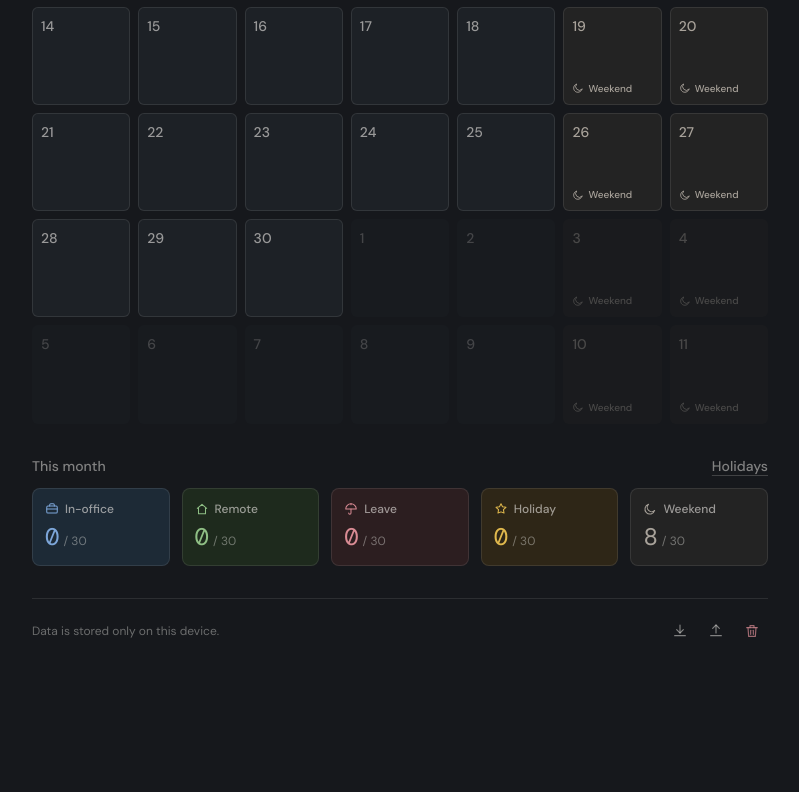
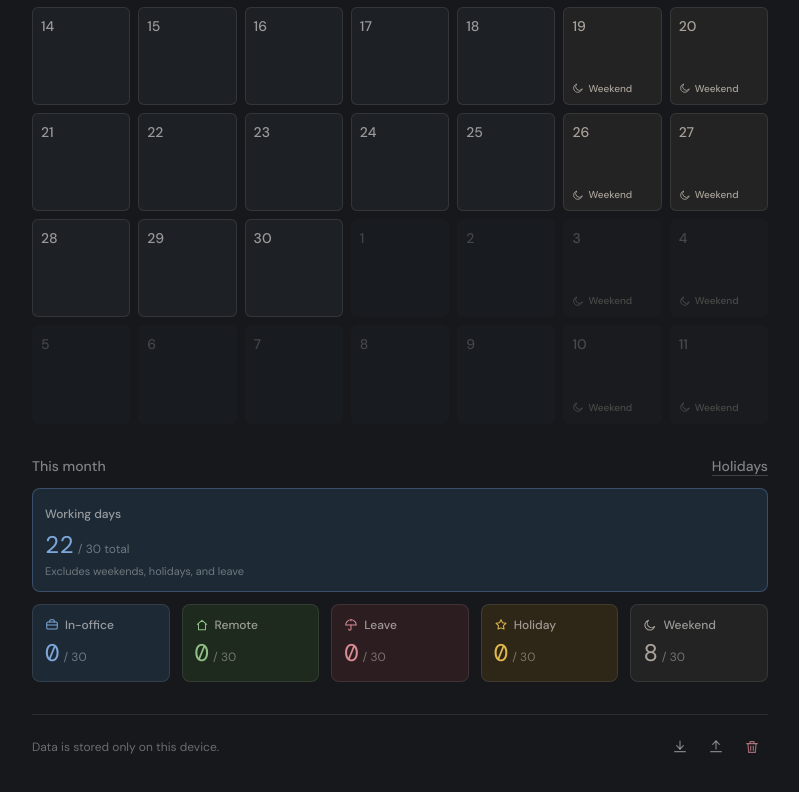
Before and after one commit to navaneeth2024/in-office, a React (Vite) app: page / in a window 1280 px wide. Shown: the part 390-1182 px from the top of the page, without its empty margins (240-1039 px from the left). Before the commit the page ends 1077 px from the top, so only its background shows below. Built offline with nearby package versions, Linux system fonts and the light colour scheme.

Commit message:
feat: add working days calculation to month data hook and update StatsSummary component

```diff
--- a/src/components/StatsSummary.jsx
+++ b/src/components/StatsSummary.jsx
@@ -3,6 +3,16 @@ import StatusIcon from './StatusIcon.jsx'
 
 export default function StatsSummary({ stats }) {
   return (
+    <div>
+      <div className="mb-3 rounded-lg border border-office/30 bg-office-bg p-3">
+        <span className="text-xs font-medium text-ink/60">Working days</span>
+        <p className="mt-1 font-display text-2xl text-office">
+          {stats.workingDays}
+          <span className="ml-1 text-xs font-body font-normal text-ink/40">/ {stats.totalDays} total</span>
+        </p>
+        <p className="mt-0.5 text-[11px] text-ink/40">Excludes weekends, holidays, and leave</p>
+      </div>
+
       <div className="grid grid-cols-2 gap-2 sm:grid-cols-5 sm:gap-3">
         {STATUS_ORDER.map((key) => {
           const type = STATUS_TYPES[key]
@@ -22,5 +32,6 @@ export default function StatsSummary({ stats }) {
           )
         })}
       </div>
+    </div>
   )
 }
--- a/src/hooks/useMonthData.js
+++ b/src/hooks/useMonthData.js
@@ -43,7 +43,9 @@ export function useMonthData(year, monthIndex) {
         planned += 1
       }
     }
-    return { counts, planned, totalDays: days.filter((d) => d.inCurrentMonth).length }
+    const totalDays = days.filter((d) => d.inCurrentMonth).length
+    const workingDays = totalDays - counts.weekend - counts.holiday - counts.leave
+    return { counts, planned, totalDays, workingDays }
   }, [days])
 
   return { days, setStatus, monthStats, allDays, importAll, clearAll }
```
Lines whose indentation alone changed are shown as unchanged.
